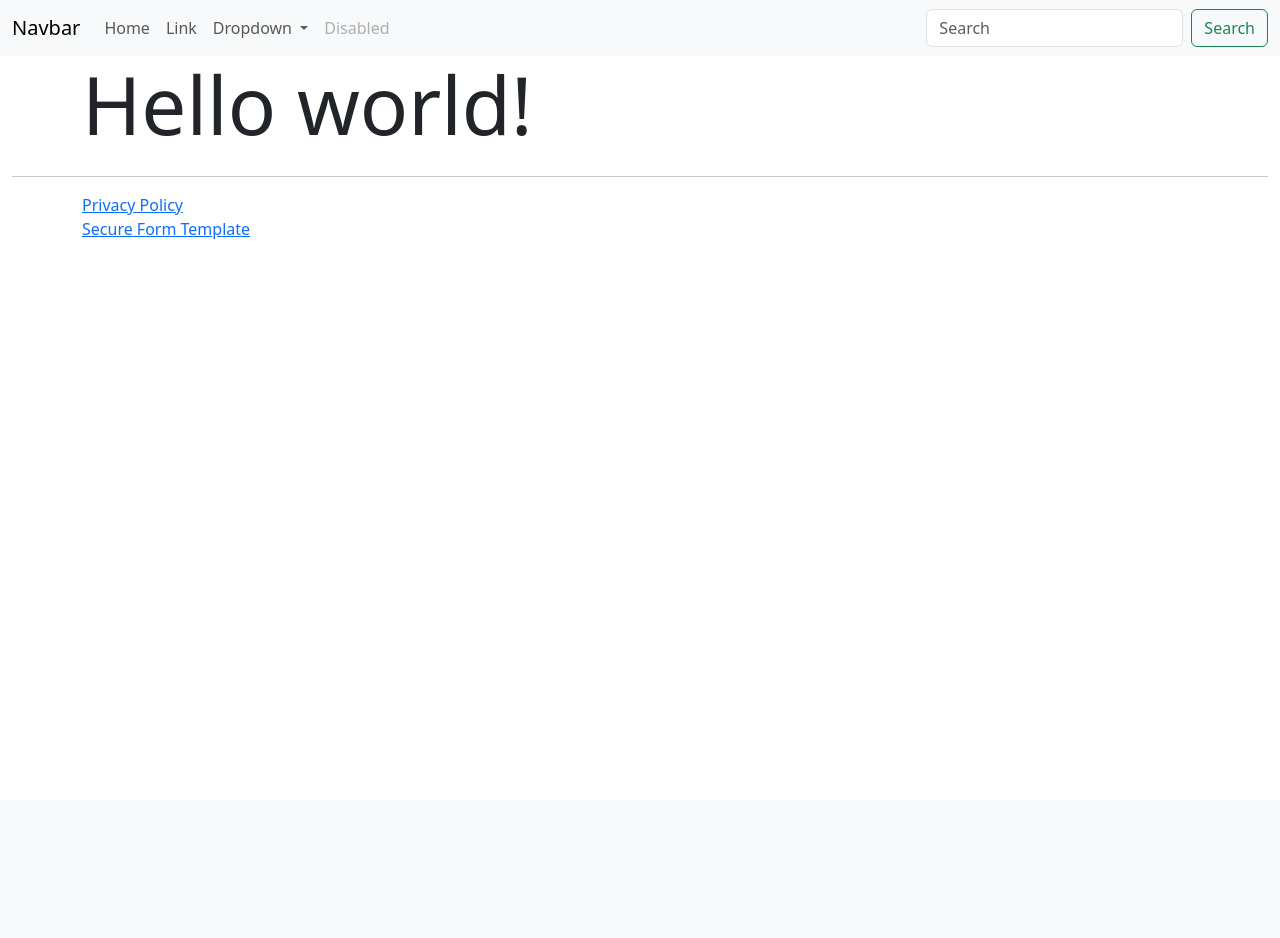
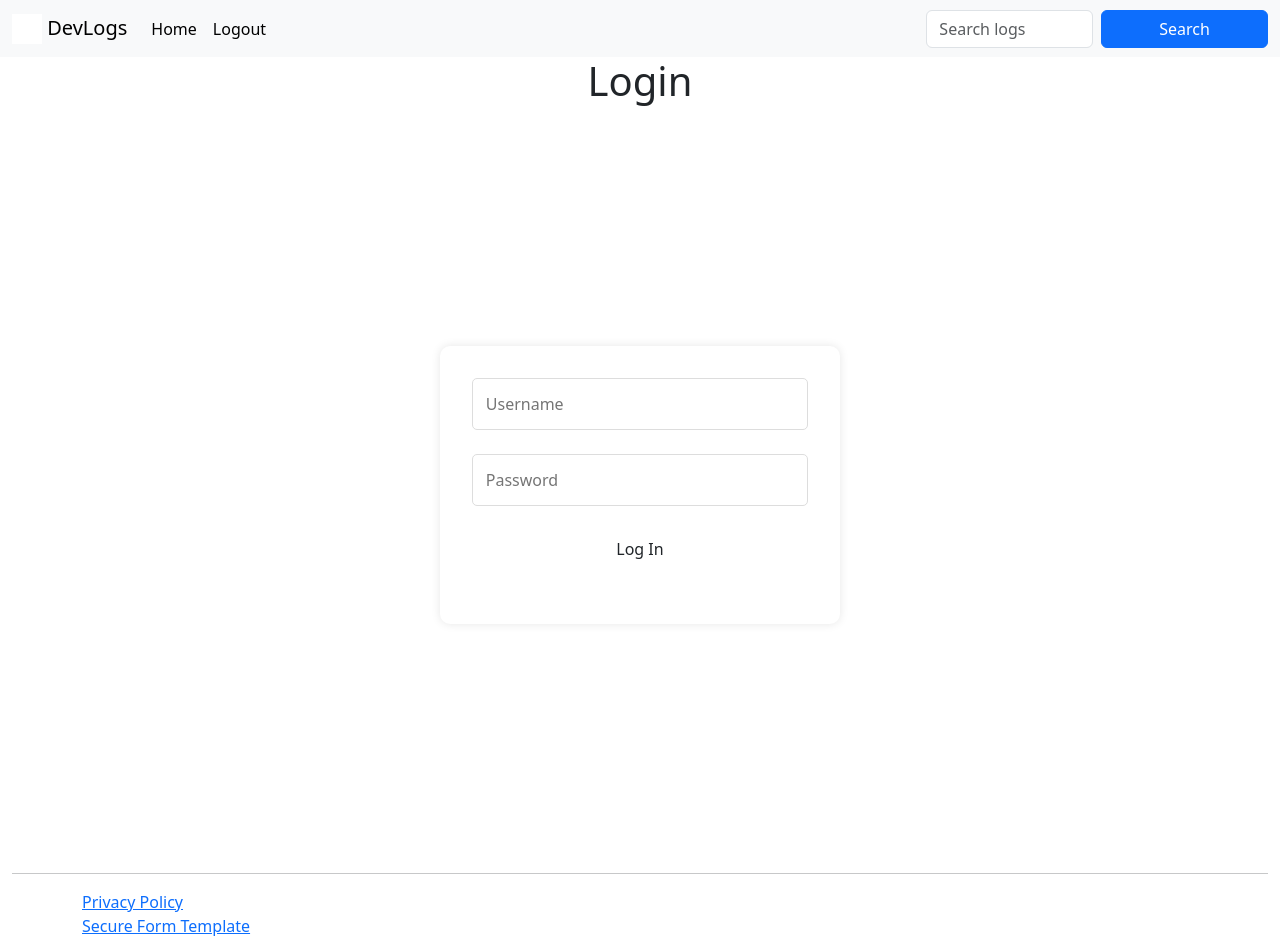
Before and after one commit to TempeHS/2025SE-Jaiden.W-HSCTask1, a Flask app: page / in a window 1280 px wide. Before the commit the page ends 239 px from the top, so only its background shows below. Run offline with Flask 3, Linux system fonts and the light colour scheme; some libraries are stand-ins or nearby versions.

Commit message:
implemented navbar and working on log in page
- added CSS for styling
- customised template navbar to fit app
To improve/add:
- styling still a bit awkward

```diff
--- a/main.py
+++ b/main.py
@@ -23,7 +23,7 @@ logging.basicConfig(
 
 # Generate a unique basic 16 key: https://acte.ltd/utils/randomkeygen
 app = Flask(__name__)
-app.secret_key = b"_53oi3uriq9pifpff;apl"
+app.secret_key = b"hSWrqNxeExuR03aq;apl"
 csrf = CSRFProtect(app)
 
 
--- a/static/css/style.css
+++ b/static/css/style.css
@@ -1,13 +1,116 @@
-*   {
-
-}
+/* General Styling */
 body {
-
-}
-.container {
-
+    font-family: Arial, sans-serif;
+    background-color: #f0f4f8;
+    margin: 0;
+    padding: 0;
 }
 
-.row {
+/* Navbar Styling */
+.navbar {
+    background-color: #007bff;
+}
 
+.navbar .navbar-brand,
+.navbar .nav-link {
+    color: #000 !important; /* Change text color to black */
 }
+
+.navbar .nav-link:hover {
+    color: #99b4dd !important;
+}
+
+.navbar-toggler-icon {
+    background-color: #fff;
+}
+
+.form-control {
+    border: none;
+    border-radius: 20px;
+}
+
+.btn-outline-success {
+    border-color: #fff;
+    color: #fff;
+}
+
+.btn-outline-success:hover {
+    background-color: #fff;
+    color: #007bff;
+}
+
+/* Login Form Styling */
+.login-container {
+    display: flex;
+    justify-content: center;
+    align-items: center;
+    height: calc(100vh - 56px); /* Subtract navbar height */
+}
+
+.login-form {
+    width: 100%;
+    max-width: 400px; /* Adjust the max-width as needed */
+    padding: 2rem;
+    background-color: #fff;
+    border-radius: 10px;
+    box-shadow: 0 0 10px rgba(0, 0, 0, 0.1);
+}
+
+.box {
+    background: #fff;
+    border-radius: 10px;
+    box-shadow: 0 4px 6px rgba(0, 0, 0, 0.1);
+    padding: 2rem;
+    width: 100%;
+    max-width: 400px;
+    box-sizing: border-box;
+}
+
+h1 {
+    text-align: center;
+    font-size: 2rem;
+    color: #333;
+    margin-bottom: 1rem;
+}
+
+.input__wrapper {
+    margin-bottom: 1.5rem;
+}
+
+.input__field {
+    width: 100%;
+    padding: 0.8rem;
+    border: 1px solid #ddd;
+    border-radius: 5px;
+    font-size: 1rem;
+    box-sizing: border-box;
+    transition: all 0.3s ease;
+}
+
+.input__field:focus {
+    border-color: #007bff;
+    box-shadow: 0 0 5px rgba(0, 123, 255, 0.3);
+    outline: none;
+}
+
+.btn {
+    background: #007bff;
+    color: #fff;
+    padding: 0.8rem;
+    border: none;
+    border-radius: 5px;
+    font-size: 1rem;
+    cursor: pointer;
+    transition: all 0.3s ease;
+    width: 100%;
+}
+
+.btn:hover {
+    background: #0056b3;
+}
+
+p {
+    color: #d9534f;
+    font-size: 0.9rem;
+    text-align: center;
+}
--- a/templates/index.html
+++ b/templates/index.html
@@ -1,11 +1,20 @@
 {% extends 'layout.html' %}
 {% block content %}
-<div class="container">
-    <div class="row">
-        <h1 class="display-1">Hello world!</h1>
+<h1>Login</h1>
+<div class="login-container">
+<form action="/" method="post" class="login-form">
+    <div class="input__wrapper">
+        <input type="text" name="username" id="username" placeholder="Username" class="input__field" required/>
     </div>
-    <div class="row">
-
+    <div class="input__wrapper">
+        <input type="password" name="password" id="password" placeholder="Password" class="input__field" required/>
     </div>
+    <div class="input__wrapper">
+        <input type="submit" class="btn" value="Log In" />
+    </div>
+    {% if error %}
+        <p>Password Incorrect!!</p>
+    {% endif %}
+</form>
 </div>
 {% endblock %}
--- a/templates/partials/menu.html
+++ b/templates/partials/menu.html
@@ -1,54 +1,29 @@
-<nav class="navbar navbar-expand-lg bg-body-tertiary">
+<nav class="navbar navbar-expand-lg navbar-light bg-light">
   <div class="container-fluid">
-    <a class="navbar-brand" href="#">Navbar</a>
-    <button
-      class="navbar-toggler"
-      type="button"
-      data-bs-toggle="collapse"
-      data-bs-target="#navbarSupportedContent"
-      aria-controls="navbarSupportedContent"
-      aria-expanded="false"
-      aria-label="Toggle navigation"
-    >
+    <!-- Logo and Brand -->
+    <a class="navbar-brand">
+      <img src="static/images/favicon.png" alt="App Logo" width="30" height="30" class="d-inline-block align-text-top">
+      DevLogs
+    </a>
+
+    <!-- Navbar Toggler for Small Screens -->
+    <button class="navbar-toggler" type="button" data-bs-toggle="collapse" data-bs-target="#navbarContent" aria-controls="navbarContent" aria-expanded="false" aria-label="Toggle navigation">
       <span class="navbar-toggler-icon"></span>
     </button>
-    <div class="collapse navbar-collapse" id="navbarSupportedContent">
+
+    <!-- Navbar Links -->
+    <div class="collapse navbar-collapse" id="navbarContent">
       <ul class="navbar-nav me-auto mb-2 mb-lg-0">
         <li class="nav-item">
-          <a class="nav-link active" aria-current="page" href="#">Home</a>
+          <a class="nav-link active" aria-current="page" href="/index.html">Home</a>
         </li>
         <li class="nav-item">
-          <a class="nav-link" href="#">Link</a>
-        </li>
-        <li class="nav-item dropdown">
-          <a
-            class="nav-link dropdown-toggle"
-            href="#"
-            role="button"
-            data-bs-toggle="dropdown"
-            aria-expanded="false"
-          >
-            Dropdown
-          </a>
-          <ul class="dropdown-menu">
-            <li><a class="dropdown-item" href="#">Action</a></li>
-            <li><a class="dropdown-item" href="#">Another action</a></li>
-            <li><hr class="dropdown-divider" /></li>
-            <li><a class="dropdown-item" href="#">Something else here</a></li>
-          </ul>
-        </li>
-        <li class="nav-item">
-          <a class="nav-link disabled" aria-disabled="true">Disabled</a>
-        </li>
+          <a class="nav-link" href="/logs">Logout</a>
       </ul>
+      <!-- Search Form -->
       <form class="d-flex" role="search">
-        <input
-          class="form-control me-2"
-          type="search"
-          placeholder="Search"
-          aria-label="Search"
-        />
-        <button class="btn btn-outline-success" type="submit">Search</button>
+        <input class="form-control me-2" type="search" placeholder="Search logs" aria-label="Search logs">
+        <button class="btn btn-primary" type="submit">Search</button>
       </form>
     </div>
   </div>
```
Also changed, not shown: 1 other file.
